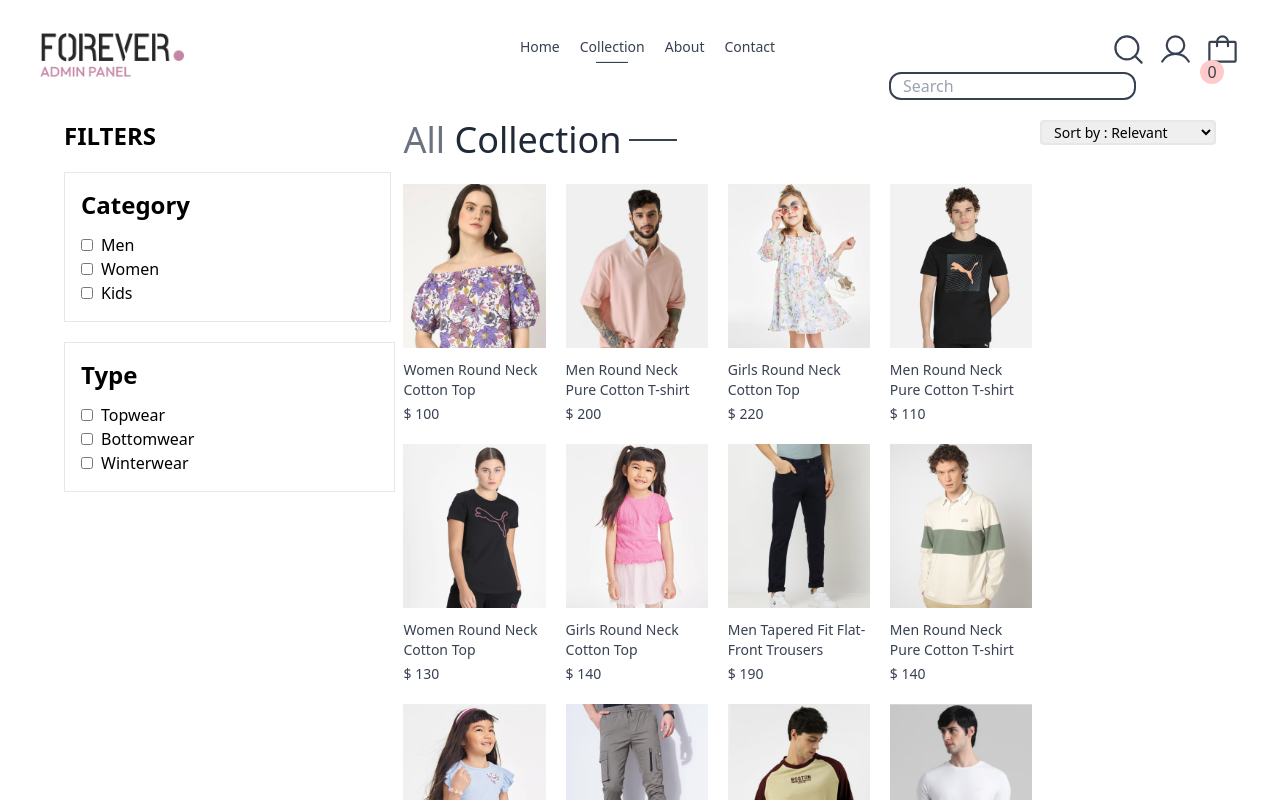
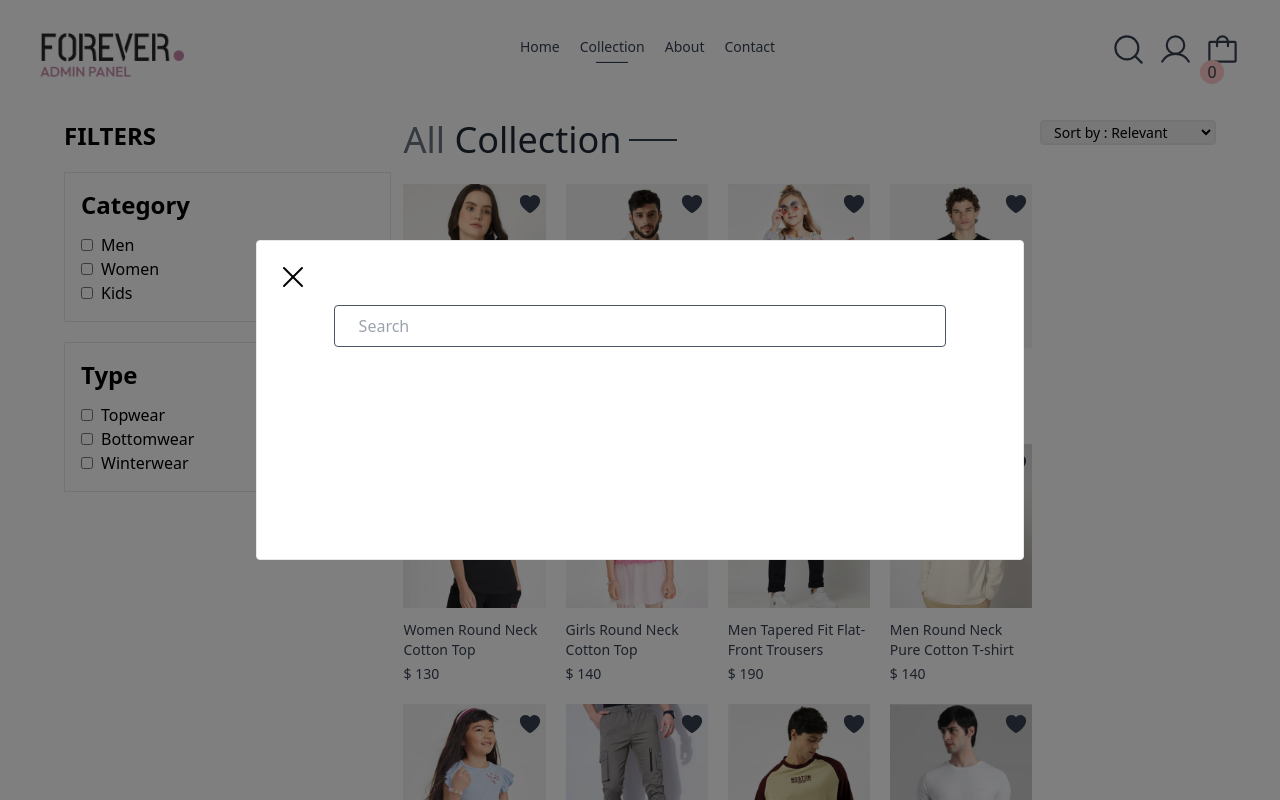
Before and after one commit to mohamedelhefenawy/E-commerce-react, a React (Vite) app: page /collection in a window 1280 px wide. Both pictures are taken after a click on the icon 1128 px from the left and 49 px from the top of the page. Shown: the top 800 px of the page. Built offline with nearby package versions, Linux system fonts and the light colour scheme.

Commit message:
Updated Search

```diff
--- a/src/components/Navbar.jsx
+++ b/src/components/Navbar.jsx
@@ -1,15 +1,26 @@
 import  { useContext, useState } from 'react'
 import logo from '../assets/admin_assets/logo.png'
 import { Link, NavLink, useNavigate } from 'react-router-dom'
-import { ArrowLeft, Bag, List, MagnifyingGlass, User } from 'phosphor-react';
+import { ArrowLeft, Bag, List, MagnifyingGlass, User, X } from 'phosphor-react';
 import { ShopContext } from '../context/Shopcontext';
 
 export default function Navbar() {
 const [user ,setUser] = useState(false)
 const [search , setSearch] = useState(false)
 const [visible , setVisible] = useState(false)
-const {get_count} = useContext(ShopContext)
+const {products,get_count,currency} = useContext(ShopContext)
+const [value,setValue]=useState('')
+const [items,setItems ]=useState([])
+console.log(products)
 const navigate = useNavigate()
+
+const handle_search =(query="")=>{
+  event.preventDefault()
+  const filtered = products.filter(product=>product.name.toLowerCase().includes(query.toLowerCase()))
+  setItems(filtered)
+
+}
+
 // console.log(products)
 
   return (
@@ -45,7 +56,37 @@ const navigate = useNavigate()
 
     <div className='relative'>
   <MagnifyingGlass size={35}  className='cursor-pointer text-gray-700 hover:text-black ease duration-300' onClick={()=>{(setSearch(!search));setUser(false)}}/>
-  {search&&<input type="text" placeholder='Search' className='absolute top-[50px] sm:top-[40px] rounded-xl border-2 pl-3 border-gray-700 right-[10px] ' />}
+  {search&&
+  <div className='fixed inset-0 bg-black bg-opacity-50 flex items-center justify-center z-50'>
+    <div className='bg-white relative w-[80%] md:w-[60%] h-[60%] md:h-[40%] border rounded flex flex-col items-center '>
+    <X size={32}  className='absolute top-5 left-5 cursor-pointer hover:text-red-400 ease duration-300' onClick={()=>setSearch(false)}/>
+    <input type="text" placeholder='Search' value={value} onChange={(e)=>{setValue(e.target.value);handle_search(e.target.value)}} className='py-2 border border-gray-600 outline-none rounded px-6 w-[80%] mx-auto mt-16'/>
+    {
+  value.length > 0 && (
+    <div className="w-[80%]  overflow-auto">
+      {items.length>0?
+      (items.map((item, index) => (
+     <Link to={`/product/${item._id}` } onClick={()=>{setSearch(false);setValue('')}}>
+        <div key={index} className="flex py-4 px-2 justify-between cursor-pointer flex-col md:flex-row gap-2 hover:bg-red-400 duration-300 ease rounded md:gap-0">
+          <img src={item.image[0]} className="w-[40px] h-[40px]" alt="" />
+
+          <p>{item.name}</p>
+          <p>{item.price}{currency}</p>
+
+        </div>
+        </Link>
+      ))):(<p className='text-gray-600 text-2xl '>
+        No Results
+      </p>)}
+    </div>
+  )
+}
+
+
+
+    </div>
+
+    </div>}
   </div>
 
 
--- a/src/components/Productitem.jsx
+++ b/src/components/Productitem.jsx
@@ -1,20 +1,27 @@
-import  { useContext } from 'react'
+import  { useContext ,useState } from 'react'
 import { Link } from 'react-router-dom'
 import { ShopContext } from '../context/Shopcontext'
+import { Heart } from 'phosphor-react'
 
 export default function Productitem({id , image , price , name}) {
 
     const currency = useContext(ShopContext)
+    const [click , setClick]=useState(false)
 
   return (
-    <div>
-      <Link className='text-gray-700 cursor-pointer' to = {`/product/${id}`}>
-      <div className='overflow-hidden'>
-            <img src= {image[0]} alt=""  className='hover:scale-110 transition ease-in-out'/>
+    <div className='text-gray-700 '>
+
+      <div className='overflow-hidden relative'>
+      <Link  to = {`/product/${id}`}>
+            <img src= {image[0]} alt=""  className='hover:scale-110 transition ease-in-out cursor-pointer'/>
+            </Link>
+            <Heart size={24} weight="fill" className ={`absolute top-2 right-1 cursor-pointer ${click ?'text-red-400' : ''}`} onClick={()=>setClick(!click)} />
+
+
       </div>
       <p className='pt-3 pb-1 text-sm'>{name}</p>
       <p className='text-sm font-medium'>{currency.currency} {price}</p>
-      </Link>
+
     </div>
   )
 }
```
